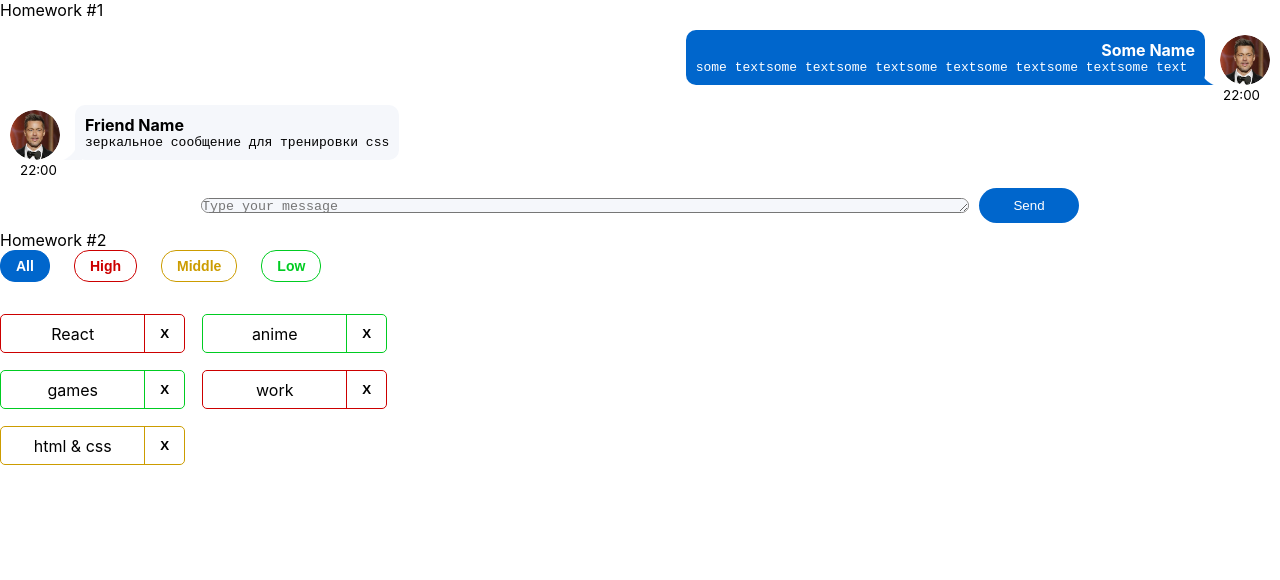
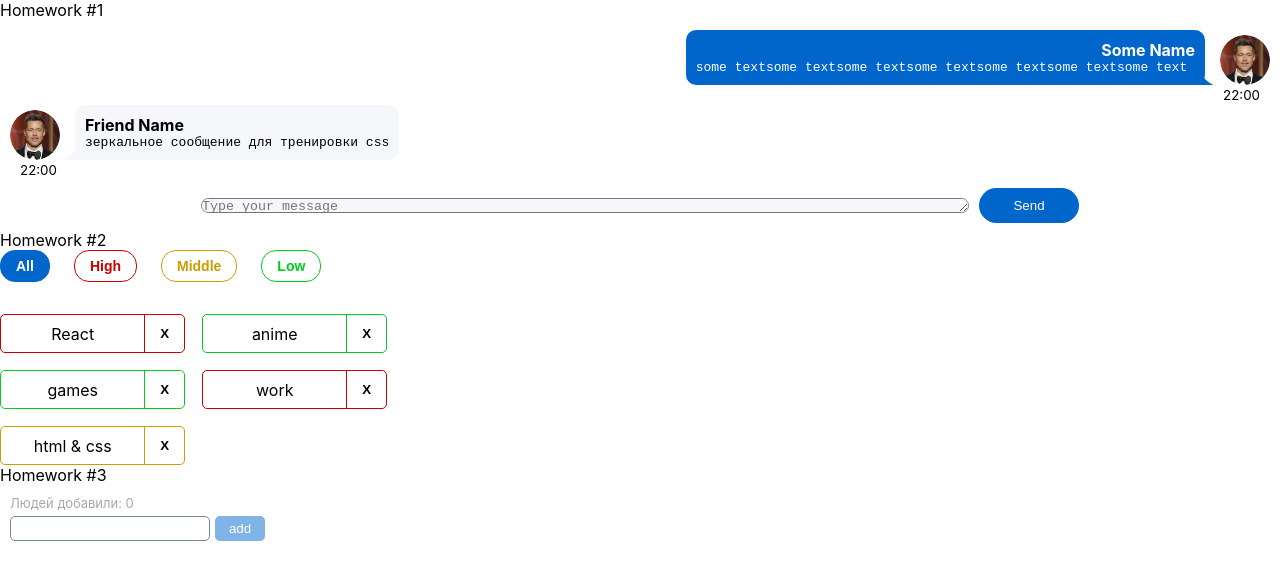
Before and after one commit to maggloo/hws2-master, a React (Create React App) app: page /#/pre-junior in a window 1280 px wide. Before the commit this address led to /. Shown: the top 580 px of the page. Built offline with nearby package versions, Linux system fonts and the light colour scheme.

Commit message:
hw3 commit

```diff
--- a/src/s1-main/App.tsx
+++ b/src/s1-main/App.tsx
@@ -2,13 +2,14 @@ import React from 'react'
 import s from './App.module.css'
 import HW1 from '../s2-homeworks/hw01/HW1'
 import HW2 from "../s2-homeworks/hw02/HW2";
+import HW3 from "../s2-homeworks/hw03/HW3";
 
 function App() {
     return (
         <div className={s.App}>
             <HW1/>
             <HW2/>
-            {/*<HW3/>*/}
+            <HW3/>
             {/*<HW4/>*/}
 
             {/*при выполнении дз 5 и более - закомментировать здесь дз 1-4, так как они есть внутри дз 5*/}
--- a/src/s2-homeworks/hw03/Greeting.module.css
+++ b/src/s2-homeworks/hw03/Greeting.module.css
@@ -1,22 +1,46 @@
 .greetingForm {
+    display: flex;
+    flex-direction: column;
+    gap: 5px;
+    margin: 10px;
 }
 
 .inputAndButtonContainer {
+    display: flex;
+    align-items: flex-start;
+    gap: 5px;
 }
 
 .error {
+    color: red;
 }
 
 .input {
+    border: 1px solid lightslategray;
+    border-radius: 5px;
+    width: 200px;
+    height: 25px;
 }
 
 .input:focus {
+    outline: #0077d3 solid 1px;
 }
 
 .errorInput {
+    border: 1px solid red;
+    border-radius: 5px;
+    width: 200px;
+    height: 25px;
 }
 
 .button {
+    background-color: #0077d3;
+    color: white;
+    padding: 5px;
+    width: 50px;
+    border-radius: 5px;
+    border: none;
+    cursor: pointer;
 }
 
 .button:focus {
@@ -26,9 +50,13 @@
 }
 
 .button:disabled {
+    background-color: #80b3e6;
+    cursor: not-allowed;
 }
 
 .text {
+    color: darkgray;
+    font-size: 13px;
 }
 
 .greeting {
--- a/src/s2-homeworks/hw03/Greeting.tsx
+++ b/src/s2-homeworks/hw03/Greeting.tsx
@@ -2,14 +2,14 @@ import React, {ChangeEvent, KeyboardEvent} from 'react'
 import s from './Greeting.module.css'
 
 type GreetingPropsType = {
-    name: any // need to fix any
-    setNameCallback: any // need to fix any
-    addUser: any // need to fix any
-    onBlur: any // need to fix any
-    onEnter: any // need to fix any
-    error: any // need to fix any
-    totalUsers: any // need to fix any
-    lastUserName?: any // need to fix any
+    name: string // need to fix any
+    setNameCallback: (e: ChangeEvent<HTMLInputElement>) => void // need to fix any
+    addUser: () => void // need to fix any
+    onBlur: () => void // need to fix any
+    onEnter: (e: KeyboardEvent<HTMLInputElement>) => void // need to fix any
+    error: string // need to fix any
+    totalUsers: number // need to fix any
+    lastUserName?: string | null // need to fix any
 }
 
 // презентационная компонента (для верстальщика)
@@ -25,7 +25,7 @@ const Greeting: React.FC<GreetingPropsType> = (
         lastUserName,
     } // деструктуризация пропсов
 ) => {
-    const inputClass = s.errorInput // need to fix with (?:)
+    const inputClass = error ? s.errorInput : s.input // need to fix with (?:)
 
     return (
         <div id={'hw3-form'} className={s.greetingForm}>
--- a/src/s2-homeworks/hw03/GreetingContainer.tsx
+++ b/src/s2-homeworks/hw03/GreetingContainer.tsx
@@ -3,18 +3,30 @@ import Greeting from './Greeting'
 import { UserType } from './HW3'
 
 type GreetingContainerPropsType = {
-    users: any // need to fix any
-    addUserCallback: any // need to fix any
+    users: UserType[], // need to fix any
+    addUserCallback: (name: string) => void  // need to fix any
 }
 
-export const pureAddUser = (name: any, setError: any, setName: any, addUserCallback: any) => {
+export const pureAddUser = (name: string, setError: (error: string) => void, setName: (name: string) => void, addUserCallback: (name: string) => void) => {
     // если имя пустое - показать ошибку, иначе - добавить юзера и очистить инпут
+    if (name.trim() !== '') {
+        addUserCallback(name);
+        setName('')
+    } else {
+        setError('Name is required!')
+    }
 }
 
-export const pureOnBlur = (name: any, setError: any) => { // если имя пустое - показать ошибку
+export const pureOnBlur = (name: string, setError: (error: string) => void) => { // если имя пустое - показать ошибку
+    if (name === '') {
+        setError('Name is required!')
+    }
 }
 
-export const pureOnEnter = (e: any, addUser: any) => { // если нажата кнопка Enter - добавить
+export const pureOnEnter = (e: KeyboardEvent<HTMLInputElement>, addUser: () => void) => { // если нажата кнопка Enter - добавить
+    if (e.key === 'Enter') {
+        addUser();
+    }
 }
 
 // более простой и понятный для новичков
@@ -26,11 +38,11 @@ const GreetingContainer: React.FC<GreetingContainerPropsType> = ({
     addUserCallback,
 }) => {
     // деструктуризация пропсов
-    const [name, setName] = useState<any>('') // need to fix any
-    const [error, setError] = useState<any>('') // need to fix any
+    const [name, setName] = useState<string>('') // need to fix any
+    const [error, setError] = useState<string>('') // need to fix any
 
-    const setNameCallback = (e: any) => { // need to fix any
-        setName('some name') // need to fix
+    const setNameCallback = (e: ChangeEvent<HTMLInputElement>) => { // need to fix any
+        setName(e.currentTarget.value)
 
         error && setError('')
     }
@@ -42,12 +54,13 @@ const GreetingContainer: React.FC<GreetingContainerPropsType> = ({
         pureOnBlur(name, setError)
     }
 
-    const onEnter = (e: any) => {
+    const onEnter = (e: KeyboardEvent<HTMLInputElement>) => {
         pureOnEnter(e, addUser)
     }
 
-    const totalUsers = 0 // need to fix
-    const lastUserName = 'some name' // need to fix
+    const totalUsers = users.length // need to fix
+     const lastUserName = totalUsers ? users[users.length-1].name : null// need to fix
+
 
     return (
         <Greeting
--- a/src/s2-homeworks/hw03/HW3.tsx
+++ b/src/s2-homeworks/hw03/HW3.tsx
@@ -19,20 +19,22 @@ import GreetingContainer from './GreetingContainer'
 
 // types
 export type UserType = {
-    _id: any // need to fix any
-    name: any // need to fix any
+    _id: string // need to fix any
+    name: string // need to fix any
 }
 
-export const pureAddUserCallback = (name: any, setUsers: any, users: any) => { // need to fix any
-    const user = { // need to fix
+export const pureAddUserCallback = (name: string, setUsers: any, users: any) => { // need to fix any
+    const user = {
+        _id: v1(),
+        name: name,
     }
     setUsers([...users, user])
 }
 
 const HW3 = () => {
-    const [users, setUsers] = useState<any>([]) // need to fix any
+    const [users, setUsers] = useState<UserType[]>([]) // need to fix any
 
-    const addUserCallback = (name: any) => { // need to fix any
+    const addUserCallback = (name: string) => { // need to fix any
         pureAddUserCallback(name, setUsers, users)
     }
 
```
